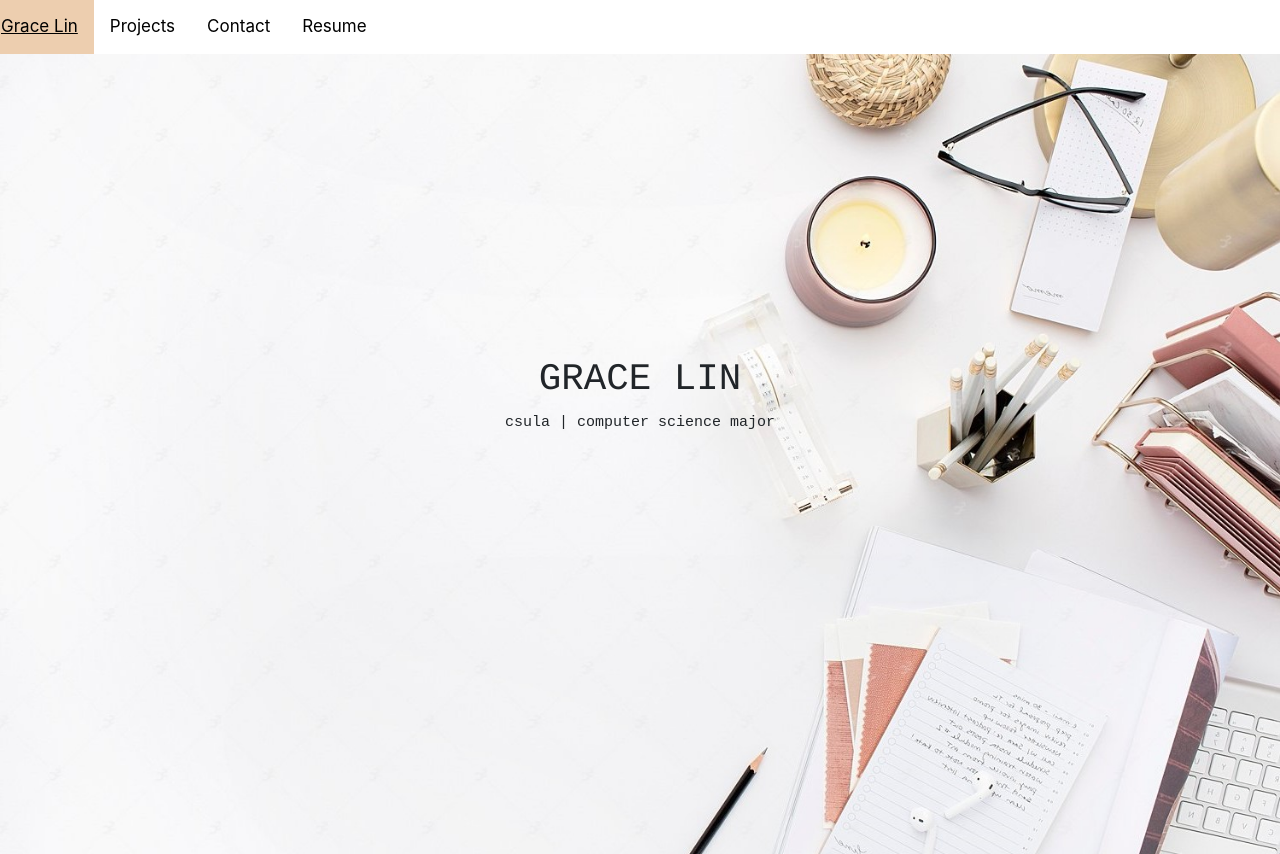
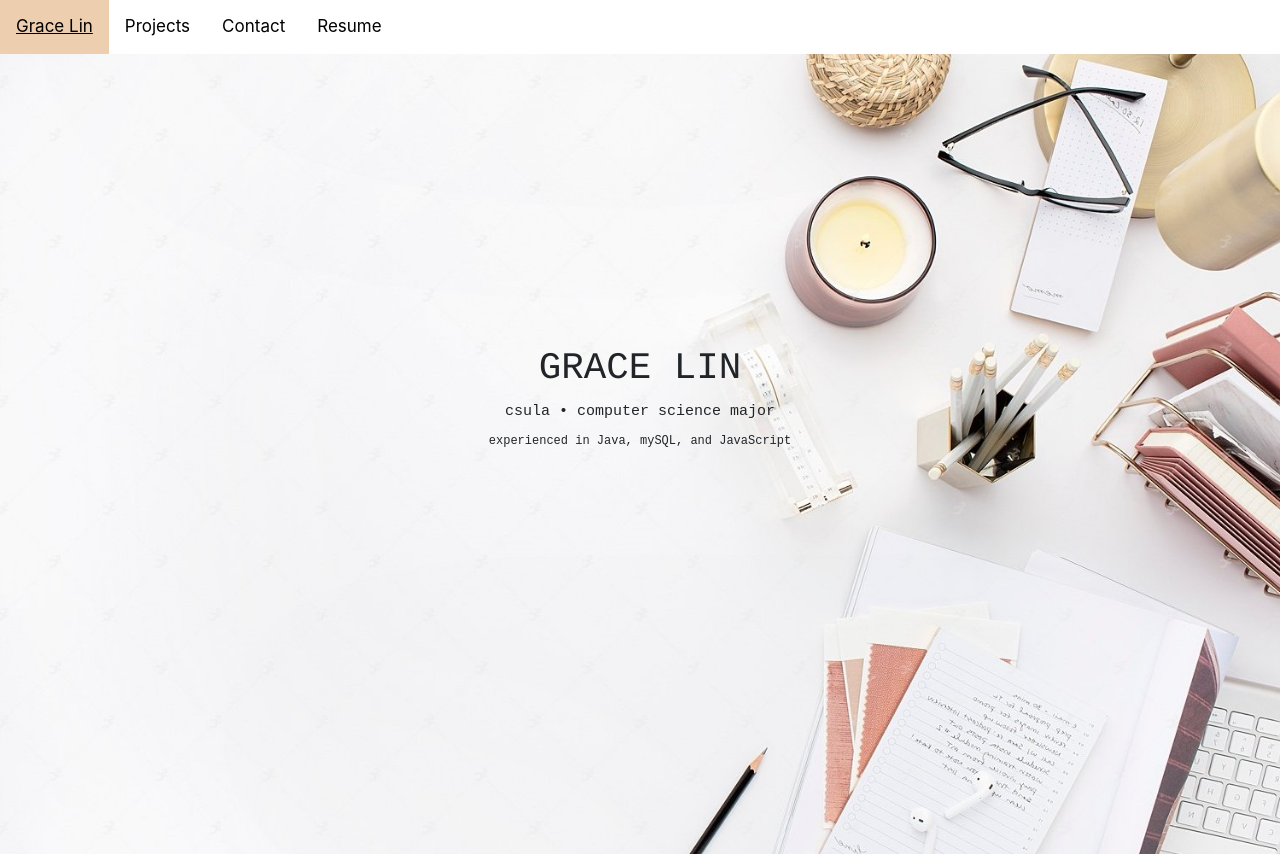
Before and after one commit to graceerya/grace, a plain HTML site: page index.html in a window 1280 px wide. Drawn offline with nearby package versions, Linux system fonts and the light colour scheme.

Commit message:
Update index.html

```diff
--- a/index.html
+++ b/index.html
@@ -14,9 +14,14 @@
         <link rel="stylesheet" href="https://www.w3schools.com/w3css/4/w3.css">
         <link rel="stylesheet" href="https://stackpath.bootstrapcdn.com/bootstrap/4.4.1/css/bootstrap.min.css" integrity="sha384-Vkoo8x4CGsO3+Hhxv8T/Q5PaXtkKtu6ug5TOeNV6gBiFeWPGFN9MuhOf23Q9Ifjh" crossorigin="anonymous">
     </head>
+    <style>
+      p.small {
+        line-height: 0.3;
+      }
+      </style>
     <body>
         <div class="topnav row" id="myTopnav">
-            <a href="./index.html" class="active"> Grace Lin</a>
+            <a href="./index.html" class="active" style="margin-left:15px;">Grace Lin</a>
             <a href="./pages/project.html">Projects</a>
             <a href="./pages/contacts.html">Contact</a>
             <a href="./pages/resume.html">Resume</a>
@@ -31,7 +36,8 @@
         <div class = "bgImg"> </div>
         <div class = "name">
             <center><h1><span style="font-family:Courier;">GRACE LIN</span></h1></center>
-            <center><p><span style="font-family:Monospace;">csula | computer science major</span></p></center>
+            <center><p><span style="font-family:Monospace;">csula • computer science major</span></p></center>
+            <center><p class = "small"><span style="font-family:monospace;">experienced in Java, mySQL, and JavaScript</span></p>
         </div>
         <script src="" async defer></script>
     </body>
```
